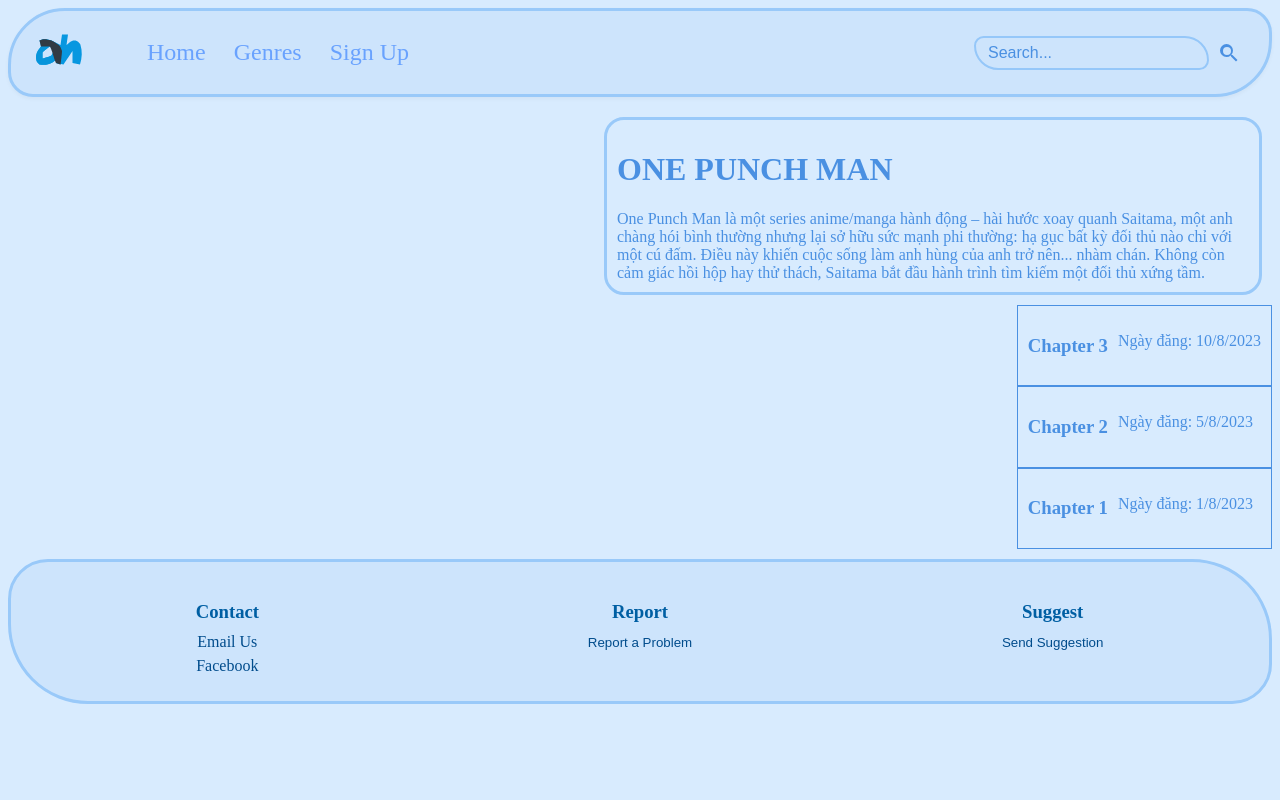
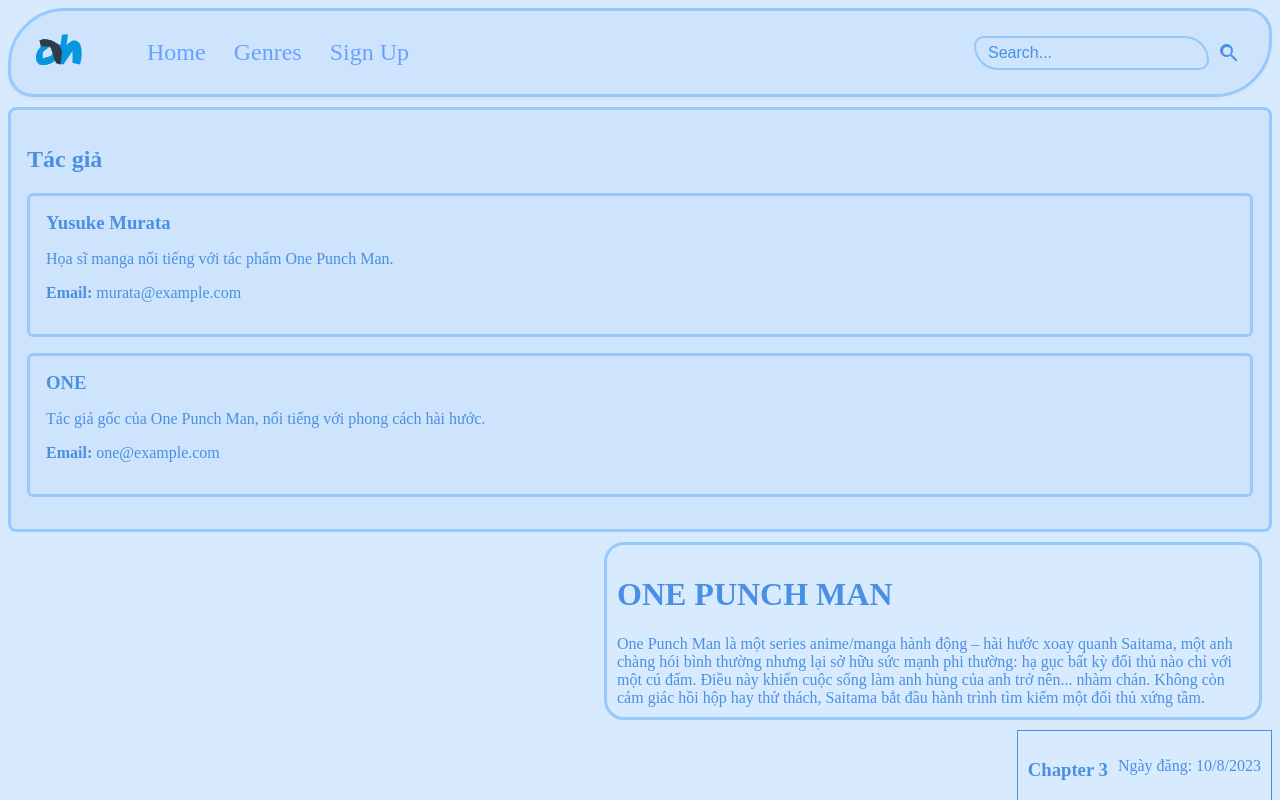
Before and after one commit to SubahackaKhanh/WebComics, a Vue app: page /details in a window 1280 px wide. Shown: the top 800 px of the page. Built offline with nearby package versions, Linux system fonts and the light colour scheme.

Commit message:
feat: Add AuthorDetails to ItemDetailsLayout

```diff
--- /dev/null
+++ b/src/components/common/AuthorDetails.vue
@@ -0,0 +1,29 @@
+<template>
+  <div class="author-container">
+    <h2>Tác giả</h2>
+    <div v-for="item in authors" :key="item.id" class="author-card">
+      <h3>{{ item.name }}</h3>
+      <p>{{ item.bio }}</p>
+      <p><strong>Email:</strong> {{ item.email }}</p>
+    </div>
+  </div>
+</template>
+
+<script setup>
+const authors = [
+  {
+    id: 1,
+    name: 'Yusuke Murata',
+    bio: 'Họa sĩ manga nổi tiếng với tác phẩm One Punch Man.',
+    email: 'murata@example.com'
+  },
+  {
+    id: 2,
+    name: 'ONE',
+    bio: 'Tác giả gốc của One Punch Man, nổi tiếng với phong cách hài hước.',
+    email: 'one@example.com'
+  }
+]
+</script>
+
+<style scoped src="@/css/author_details.css"></style>
--- /dev/null
+++ b/src/css/author_details.css
@@ -0,0 +1,19 @@
+.author-container {
+  padding: 1rem;
+  background: #cde4fc;
+  border: 3px solid #99c9f9;
+  border-radius: 8px;
+  color: #4a90e2;
+  font-weight: 500;
+}
+.author-card {
+  margin-bottom: 1rem;
+  padding: 1rem;
+  background: #cde4fc;
+  border: 3px solid #99c9f9;
+  border-radius: 6px;
+  color: #4a90e2;
+}
+.author-card h3 {
+  margin: 0 0 0.5rem;
+}
--- a/src/layouts/ItemDetailsLayout.vue
+++ b/src/layouts/ItemDetailsLayout.vue
@@ -1,5 +1,8 @@
 <template>
     <Header/>
+    <div class="author-row">
+        <AuthorDetails/>
+    </div>
     <div class="main-container">
         <ListItemSelect/>
         <ItemDetails/>
@@ -14,6 +17,7 @@
 import LeaderBoard from '@/components/main-items/LeaderBoard.vue';
 import ItemDetails from '@/components/common/ItemDetails.vue';
 import ListItemSelect from '@/components/main-items/ListItemSelect.vue';
+import AuthorDetails from '@/components/common/AuthorDetails.vue';
 
 </script>
 
```
